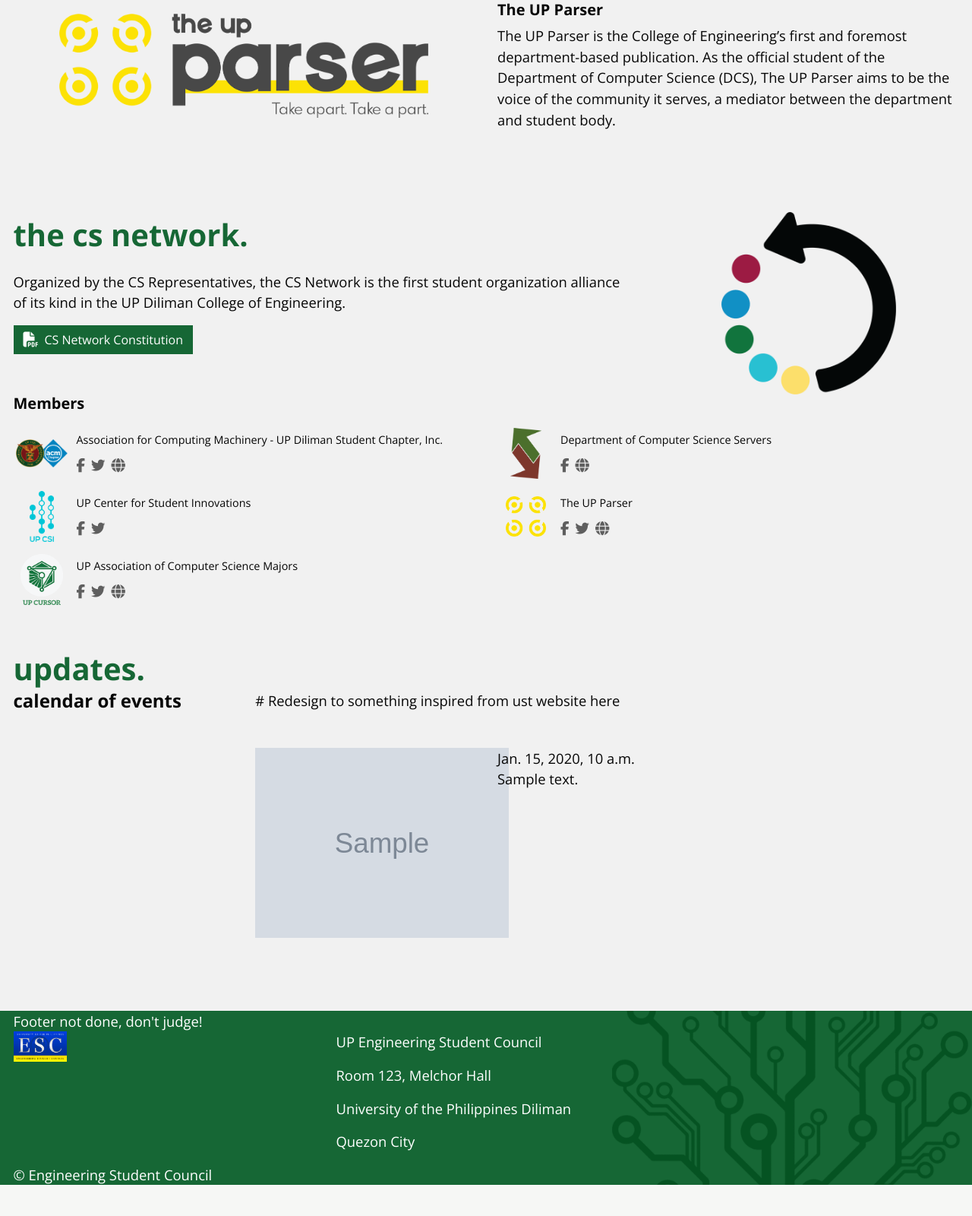
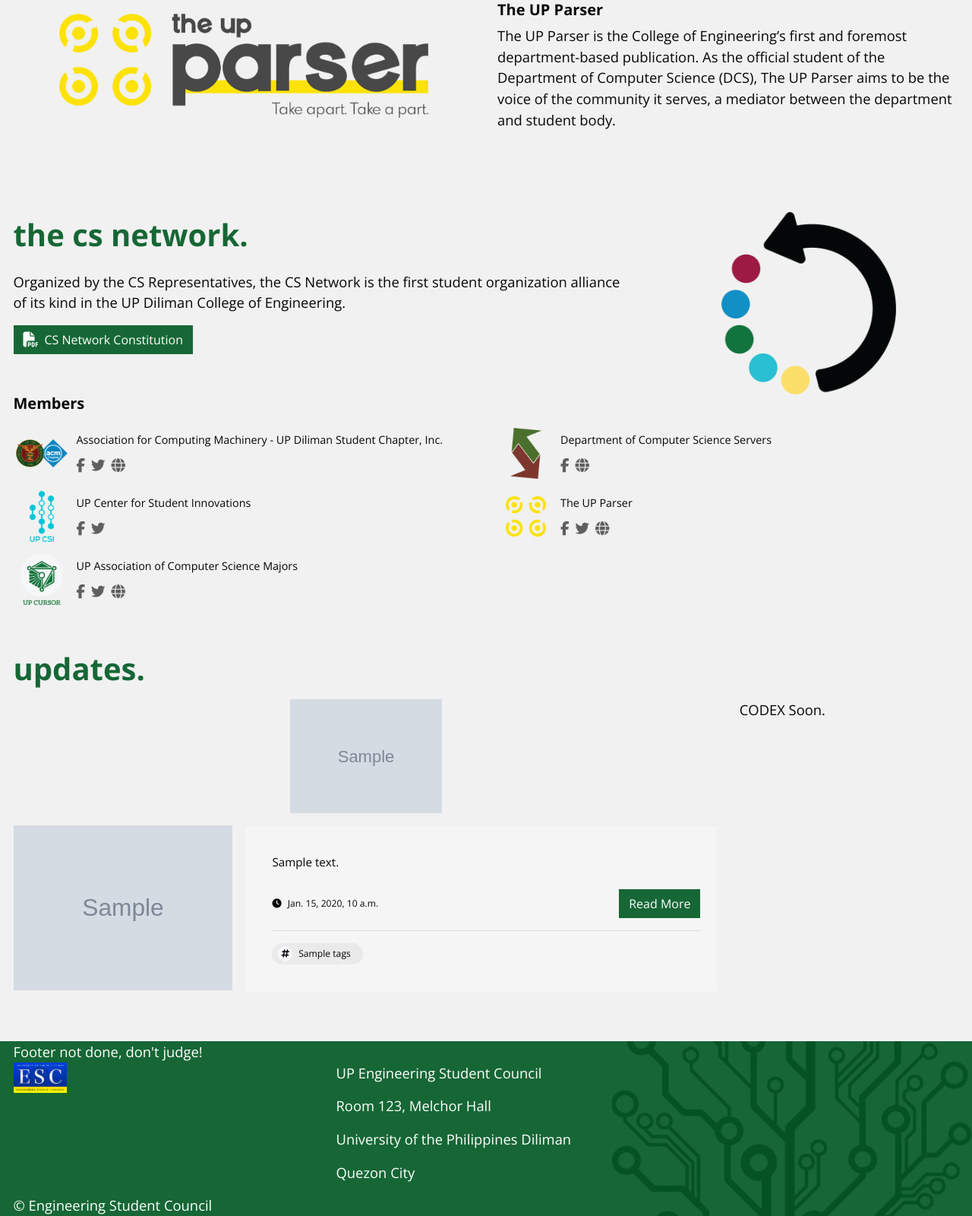
Before and after one commit to upd-csreps/upd_csreps, a Django app: template main/templates/main/index.html in a window 1280 px wide. Shown: the part 4190-5790 px from the top of the page at 76% size. Before the commit the page ends 5749 px from the top, so only its background shows below. Run offline with Django 3.2, Linux system fonts and the light colour scheme; the template is opened without the code that fills it: most values are stand-ins (such as "Sample title", 1, 10 or a date in 2020); grey boxes marked "Sample" are stand-in pictures; some libraries are stand-ins or nearby versions.

Commit message:
added updates

```diff
--- a/main/static/main/css/style.css
+++ b/main/static/main/css/style.css
@@ -255,3 +255,32 @@ a:hover{
 .cs-net-mems a:hover{
 	color: #4b6f2c;
 }
+
+.slick-slide{
+	opacity: 0.5;
+	transition: 0.45s;
+}
+
+.slick-slide.slick-active{
+	opacity: 1;
+}
+
+.slick-slide:focus{
+	outline: none;
+}
+
+.csreps-updates-content .caption-bg{
+	background-color: #f5f5f5;
+	border: solid 1px #eee;
+}
+
+.csreps-updates-content .caption-bg .caption-content{
+	padding: 2.25rem;
+	font-size: 0.95rem;
+}
+
+.slick-next:before, .slick-prev:before{
+	color: #080808;
+	font-size: 22px;
+	opacity: 1;
+}
--- a/main/templates/main/base.html
+++ b/main/templates/main/base.html
@@ -8,6 +8,8 @@
 		<meta name="application-name" content="Computer Science Representatives">
 		<link href="https://fonts.googleapis.com/css2?family=Open+Sans:ital,wght@0,300;0,400;0,600;0,700;0,800;1,300;1,400;1,600;1,700;1,800&display=swap" rel="stylesheet">
 		<link rel="stylesheet" href="{% static 'main/css/bootstrap.min.css' %}">
+		{% block styles %}
+		{% endblock %}
 		<link rel="stylesheet" href="{% static 'main/css/style.css' %}">
 		<link rel="shortcut icon" href="{% static 'main/favicon.ico' %}" type="image/x-icon">
 		<link rel="icon" href="{% static 'main/favicon.ico' %}" type="image/x-icon">
--- a/main/templates/main/index.html
+++ b/main/templates/main/index.html
@@ -212,7 +212,7 @@
 				</div>
 			</div>
 
-			<div class="my-5 pt-1">
+			<div class="my-2 pt-1">
 				<div class="row mt-3">
 					<div class="col-lg-4 d-flex order-2 my-auto">
 						<img class="mx-auto" src="{% static 'main/images/cs-net-logo.png' %}" style="height: 15rem">
@@ -332,29 +332,60 @@
 
 			{% if fb_data %}
 			<div class="my-5">
-				<h1 class="font-weight-bold mb-1">
+				<h1 class="font-weight-bold mb-3">
 					<span class="text-green">updates.</span>
 				</h1>
 
 				<div class="row">
-					<div class="col-lg-3">
-						<h4 class="font-weight-bold">calendar of events</h4>
+					<div class="col-lg-3 order-2">
+						CODEX Soon.
 					</div>
-					<div class="col-lg-9">
-						<p> # Redesign to something inspired from ust website here</p>
-						{% for item in fb_data %}
-						<div class="row my-5">
-							<div class="col-lg-4 d-flex">
-								<a href="{{item.url}}" class="mx-auto">
-									<img src="{{item.media.image.src}}"  style="max-height: 250px;">
-								</a>
+					<div class="col-lg-9 order-1">
+						<div class="csreps-updates">
+							{% for item in fb_data %}
+							<div class="mx-2">
+								<img src="{{item.media.image.src}}"  style="max-height: 150px;">
 							</div>
-							<div class="col-lg-8">
-								{{item.date}}
-								{{item.description|safe|linebreaks}}
-							</div>
+							{% endfor %}
 						</div>
-						{% endfor %}
+						<div class="csreps-updates-content my-3">
+							{% for item in fb_data %}
+								<div>
+									<div class="row">
+										<div class="col-lg-4">
+											<img src="{{item.media.image.src}}"  style="max-height: 100%; max-width: 100%; min-width: 50%; min-width: 50%">
+										</div>
+										<div class="col-lg-8 caption-bg px-0">
+											<div class="caption-content">
+												{{item.description|safe|linebreaks}}
+												<div class="d-flex justify-content-between mt-4">
+													<small class="my-auto d-inline-flex">
+														<i class="fas fa-clock mr-2 my-auto"></i>
+														<span class="my-auto">{{item.date}}</span>
+													</small>
+													<a href="{{item.url}}" class="my-auto">
+														<button class="btn btn-primary d-inline-flex" type="button">
+															<span class="my-auto">Read More</span>
+														</button>
+													</a>
+												</div>
+												{% if item.hashtags|length > 0 %}
+												<hr class="mt-3">
+												<div class="hashtags d-inline-flex flex-wrap">
+													{% for tags in item.hashtags %}
+														<small class="mr-2 py-1 px-2 rounded-pill d-inline-flex" style="background-color: #eaeaea">
+															<i class="fas fa-hashtag my-auto bg-light p-1 rounded-circle"></i>
+															<span class="my-auto mx-2">{{tags}}</span>
+														</small>
+													{% endfor %}
+												</div>
+												{% endif %}
+											</div>
+										</div>
+									</div>
+								</div>
+							{% endfor %}
+						</div>
 					</div>
 				</div>
 			</div>
@@ -363,7 +394,55 @@
 	</div>
 {% endblock %}
 
+{% block styles %}
+	<link rel="stylesheet" type="text/css" href="//cdn.jsdelivr.net/npm/slick-carousel@1.8.1/slick/slick.min.css"/>
+	<link rel="stylesheet" type="text/css" href="//cdn.jsdelivr.net/npm/slick-carousel@1.8.1/slick/slick-theme.min.css"/>
+{% endblock %}
+
 {% block scripts %}
+	<script type="text/javascript" src="//cdn.jsdelivr.net/npm/slick-carousel@1.8.1/slick/slick.min.js"></script>
 	<script>
+		$(document).ready(function(){
+		  $('.csreps-updates').slick({
+		  	variableWidth: true,
+		  	centerMode: true,
+			centerPadding: '60px',
+			slidesToShow: 1,
+			slidesToScroll: 1,
+			autoplay: true,
+ 			autoplaySpeed: 5000,
+			responsive: [{
+			  breakpoint: 768,
+			  settings: {
+			    arrows: false,
+			    centerMode: true,
+			    centerPadding: '40px',
+			    slidesToShow: 3
+			  }
+			},
+			{
+			  breakpoint: 480,
+			  settings: {
+			    arrows: false,
+			    centerMode: true,
+			    centerPadding: '40px',
+			    slidesToShow: 1
+			  }
+			}],
+			asNavFor: '.csreps-updates-content',
+			focusOnSelect: true,
+			infinite: true
+		  });
+
+		   $('.csreps-updates-content').slick({
+			  slidesToShow: 1,
+			  slidesToScroll: 1,
+			  arrows: false,
+			  //adaptiveHeight: true,
+			  fade: true,
+			  asNavFor: '.csreps-updates',
+			  infinite: true
+			});
+		});
 	</script>
 {% endblock %}
--- a/main/templates/main/partials/header.html
+++ b/main/templates/main/partials/header.html
@@ -2,7 +2,7 @@
 <header class="csreps-header position-absolute w-100">
 	<nav class="navbar navbar-expand-lg navbar-dark">
 		<div class="container d-flex justify-content-start">
-			<button class="navbar-toggler mr-3 mr-lg-auto btn" type="button" data-toggle="collapse" data-target="#navbarSupportedContent" aria-controls="navbarSupportedContent" aria-expanded="false" aria-label="Toggle navigation">
+			<button class="navbar-toggler mr-3 mr-lg-auto btn d-none" type="button" data-toggle="collapse" data-target="#navbarSupportedContent" aria-controls="navbarSupportedContent" aria-expanded="false" aria-label="Toggle navigation">
 				<i class="fas fa-bars"></i>
 			</button>
 			<a class="navbar-brand d-flex" href="{% url 'main:index' %}">
@@ -10,7 +10,7 @@
 			   <img class="my-auto mx-2" src="{% static 'main/images/dcs-sm.png' %}">
 			</a>
 			<div class="collapse navbar-collapse" id="navbarSupportedContent">
-				<ul class="navbar-nav ml-auto">
+				<ul class="navbar-nav ml-auto d-none">
 					<li class="nav-item active">
 						<a class="nav-link" href="#">About <span class="sr-only">(current)</span></a>
 					</li>
```
Also changed, not shown: main/views.py (+51 -1 lines).
